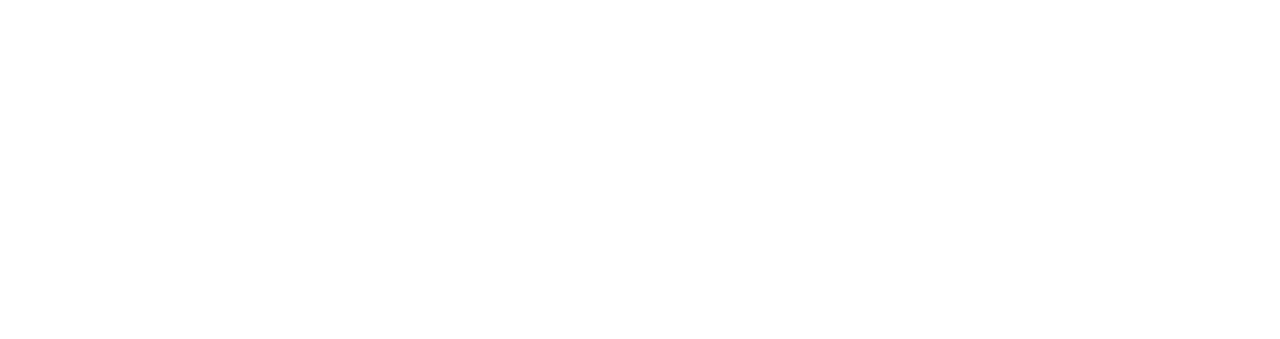
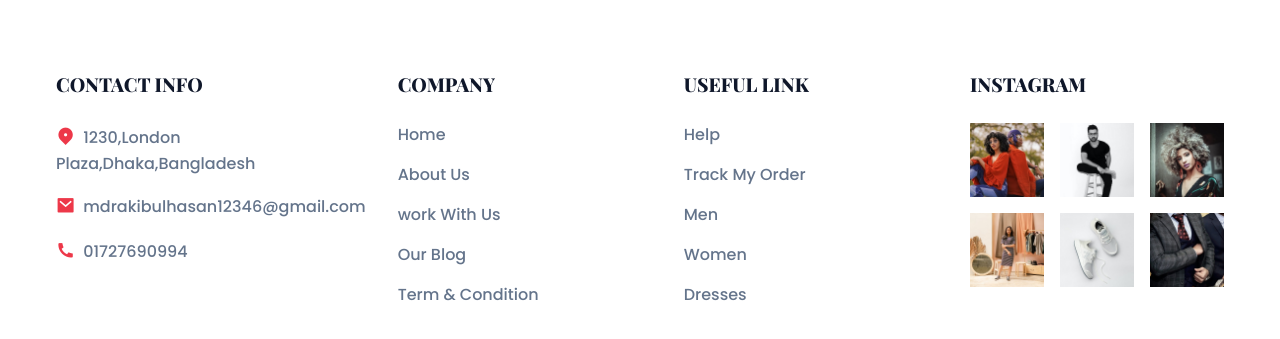
Before and after one commit to Rakibul12356/Mern-stack-Eccommerce-frontend, a React (Vite) app: page / in a window 1280 px wide. Shown: the part 4079-4418 px from the top of the page. Before the commit the page ends 4069 px from the top, so only its background shows below. Built offline with nearby package versions, Linux system fonts and the light colour scheme.

Commit message:
footer section complete

```diff
--- a/src/App.jsx
+++ b/src/App.jsx
@@ -2,6 +2,7 @@
 import { Outlet } from 'react-router-dom'
 import './App.css'
 import Navbar from './components/Navbar'
+import Footer from './components/Footer'
 
 function App() {
 
@@ -9,6 +10,7 @@
     <>
     <Navbar></Navbar>
       <Outlet></Outlet>
+      <Footer></Footer>
     </>
   )
 }
--- /dev/null
+++ b/src/components/Footer.jsx
@@ -0,0 +1,59 @@
+import React from 'react'
+import instaImg1 from "../assets/instagram-1.jpg"
+import instaImg2 from "../assets/instagram-2.jpg"
+import instaImg3 from "../assets/instagram-3.jpg"
+import instaImg4 from "../assets/instagram-4.jpg"
+import instaImg5 from "../assets/instagram-5.jpg"
+import instaImg6 from "../assets/instagram-6.jpg"
+const Footer = () => {
+  return (
+    <>
+      <footer className='section__container footer__container'>
+        <div className='footer__col'>
+            <h4>CONTACT INFO</h4>
+            <p><span><i className="ri-map-pin-2-fill"></i></span>
+            1230,London Plaza,Dhaka,Bangladesh
+            </p>
+            <p>
+                <span><i className="ri-mail-fill"></i></span>
+                mdrakibulhasan12346@gmail.com
+            </p>
+            <p>
+                <span><i className="ri-phone-fill"></i></span>
+                01727690994
+            </p>
+        </div>
+        <div className='footer__col'>
+            <h4>COMPANY</h4>
+            <a href="/">Home</a>
+            <a href="/">About Us</a>
+            <a href="/">work With Us</a>
+            <a href="/">Our Blog</a>
+            <a href="/">Term & Condition</a>
+        </div>
+        <div className='footer__col'>
+            <h4>USEFUL LINK</h4>
+            <a href="/">Help</a>
+            <a href="/">Track My Order</a>
+            <a href="/">Men</a>
+            <a href="/">Women</a>
+            <a href="/">Dresses</a>
+        </div>
+        <div className='footer__col'>
+            <h4>INSTAGRAM</h4>
+            <div className='instagram__grid'>
+                <img src={instaImg1} alt="" />
+                <img src={instaImg2} alt="" />
+                <img src={instaImg3} alt="" />
+                <img src={instaImg4} alt="" />
+                <img src={instaImg5} alt="" />
+                <img src={instaImg6} alt="" />
+            </div>
+        </div>
+
+      </footer>
+    </>
+  )
+}
+
+export default Footer
```
